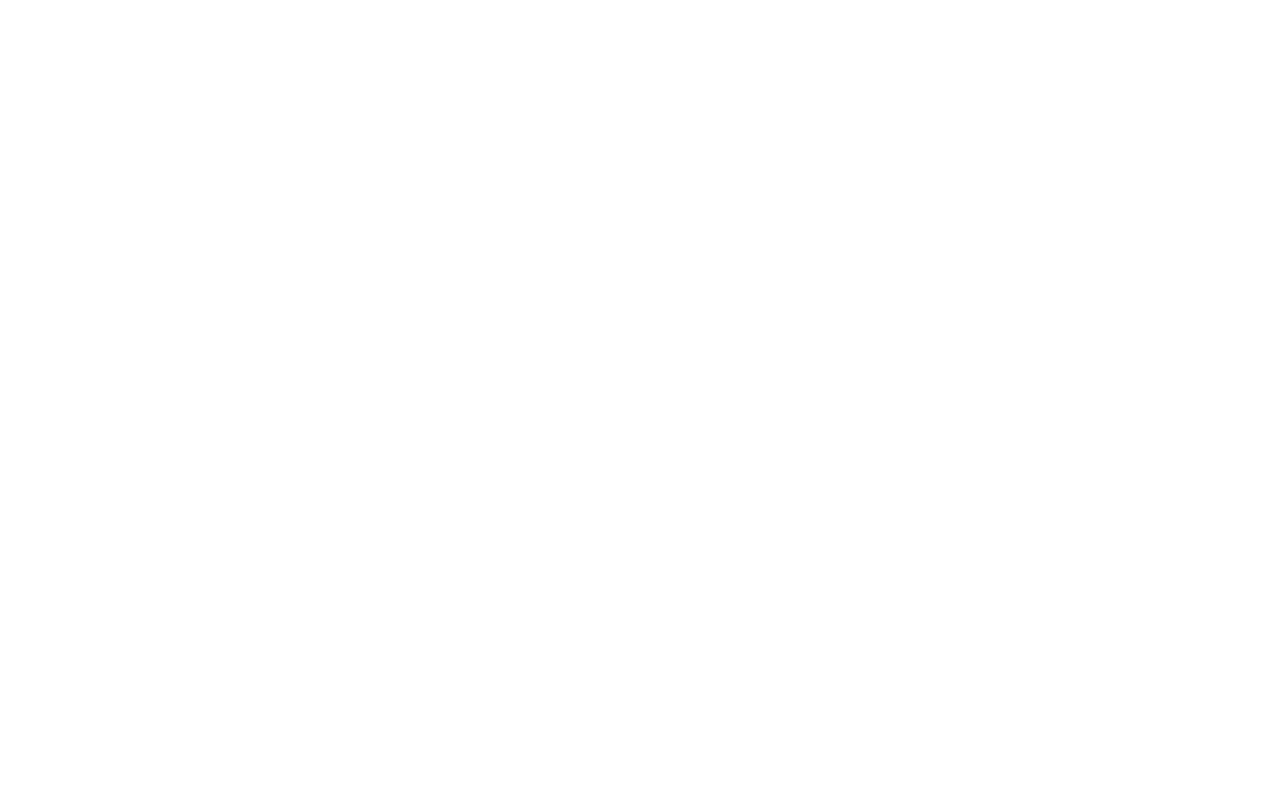
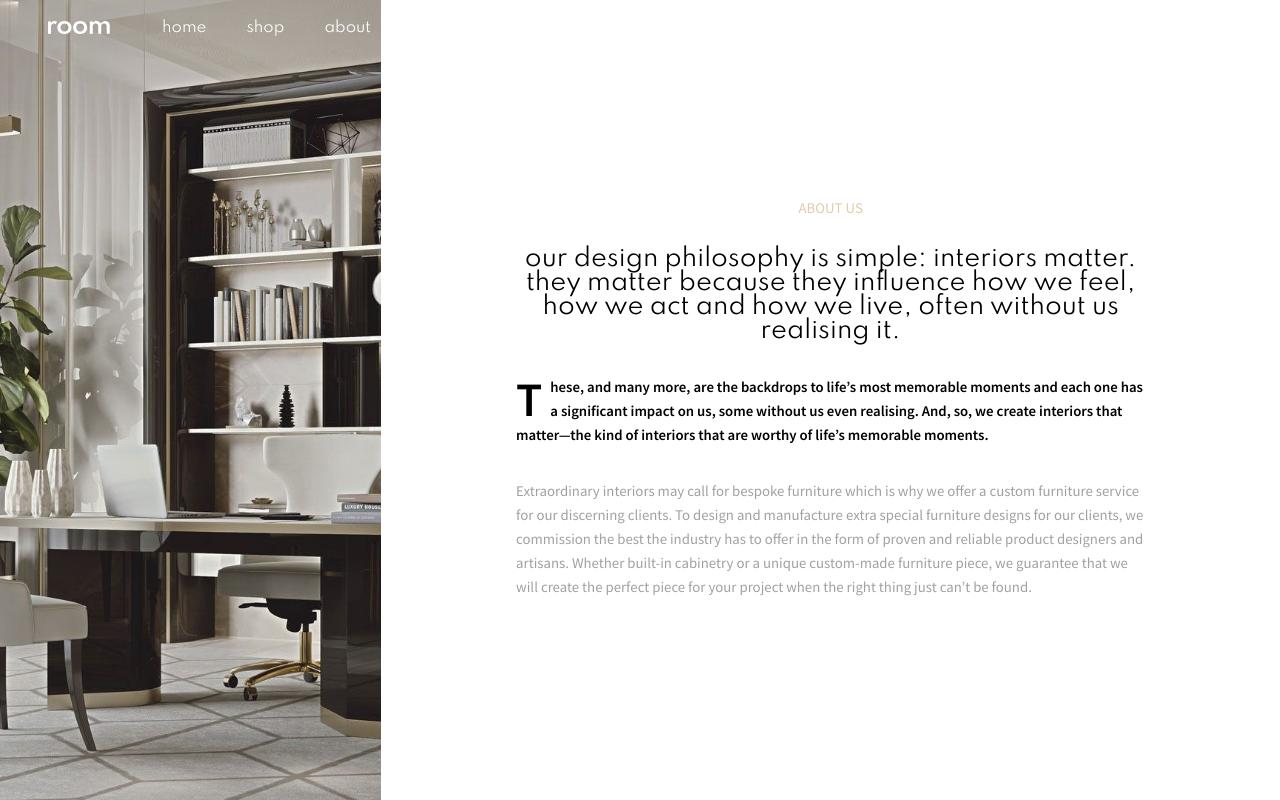
Before and after one commit to Aure-en/room, a React (Create React App) app: page /about in a window 1280 px wide. Built offline with nearby package versions, Linux system fonts and the light colour scheme.

Commit message:
Created and styled the about page

```diff
--- a/src/App.js
+++ b/src/App.js
@@ -1,4 +1,5 @@
 import { BrowserRouter as Router, Switch, Route } from 'react-router-dom';
+import About from './routes/About.js';
 import Home from './routes/Home.js'
 
 function App() {
@@ -7,6 +8,9 @@
       <div className='App'>
         <Switch>
           <Route exact path="/" component={Home} />
+          <Route exact path="/shop" component={Home} />
+          <Route exact path="/about" component={About} />
+          <Route exact path="/contact" component={Home} />
         </Switch>
       </div>
     </Router>
--- a/src/components/Carousel.js
+++ b/src/components/Carousel.js
@@ -14,8 +14,8 @@
 };
 
 const size = `
-width: 100%;
-height: 100%;
+  width: 100%;
+  height: 100%;
 `;
 
 const Container = styled.div`
@@ -52,7 +52,7 @@
   left: 100%;
   bottom: 0;
 
-  @media all and (max-width: 576px) {
+  @media all and (max-width: 1170px) {
     left: initial;
     right: 0;
   }
--- a/src/components/Nav.js
+++ b/src/components/Nav.js
@@ -7,10 +7,13 @@
   z-index: 1;
   padding: 1rem;
   display: grid;
-  width: 100vw;
-  max-width: 100%;
-  grid-template-columns: 1fr auto 1fr;
   align-items: baseline;
+
+  @media all and (max-width: 600px) {
+    grid-template-columns: 1fr auto 1fr;
+    width: 100vw;
+    max-width: 100%;
+  }
 `;
 
 const Button = styled.button`
@@ -19,13 +22,12 @@
   justify-self: start;
   cursor: pointer;
 
-  @media all and (max-width: 576px) {
+  @media all and (max-width: 600px) {
     display: inline-block;
   }
 `;
 
 const Navigation = styled.nav`
-  position: absolute;
   font-family: 'Spartan', sans-serif;
   color: #fff;
   z-index: 2;
@@ -45,7 +47,7 @@
     top: 1rem;
   }
 
-  @media all and (max-width: 576px) {
+  @media all and (max-width: 600px) {
     display: ${(props) => (props.isNavOpen ? 'flex' : 'none')};
     flex-direction: row;
     background: #fff;
@@ -61,7 +63,7 @@
   margin: 0 2rem;
   color: #fff;
 
-  @media all and (max-width: 576px) {
+  @media all and (max-width: 600px) {
     display: none;
   }
 `;
@@ -69,7 +71,7 @@
 const BrandMobile = styled(Brand)`
   display: none;
 
-  @media all and (max-width: 576px) {
+  @media all and (max-width: 600px) {
     display: inline-block;
   }
 `;
@@ -79,7 +81,7 @@
   margin: 0 1.25rem;
   color: #fff;
 
-  @media all and (max-width: 576px) {
+  @media all and (max-width: 600px) {
     color: #000;
   }
 
@@ -93,7 +95,7 @@
     height: 2px;
     background: #fff;
 
-    @media all and (max-width: 576px) {
+    @media all and (max-width: 600px) {
       background: #000;
     }
   }
--- /dev/null
+++ b/src/routes/About.js
@@ -0,0 +1,112 @@
+import React from 'react';
+import styled from 'styled-components';
+import Nav from '../components/Nav';
+
+// Images
+import about_image from '../images/about.jpg';
+
+const colors = {
+  black: 'hsl(0, 0%, 0%)',
+  grey: 'hsl(0, 0%, 63%)',
+  gold: 'hsl(35, 49%, 78%)',
+};
+
+const Container = styled.div`
+  display: flex;
+  height: 100vh;
+  max-width: 100%;
+  max-height: 100%;
+
+  @media all and (max-width: 576px) {
+    flex-direction: column;
+  }
+`;
+
+const Center = styled.div`
+  display: flex;
+  align-items: center;
+  justify-content: center;
+  padding: 3rem 0;
+`;
+
+const Title = styled.div`
+  text-transform: uppercase;
+  text-align: center;
+  color: ${colors.gold};
+`;
+
+const Content = styled.section`
+  max-width: 70%;
+`;
+
+const Heading = styled.div`
+  font-family: 'Spartan', sans-serif;
+  text-transform: lowercase;
+  font-size: 1.5rem;
+  text-align: center;
+  margin: 2rem 0;
+`;
+
+const TextDropCap = styled.p`
+  margin: 2rem 0;
+  font-weight: 600;
+  line-height: 1.5rem;
+
+  &:first-letter {
+    float: left;
+    font-size: 3rem;
+    line-height: 1;
+    margin-right: 0.5rem;
+  }
+`;
+
+const Text = styled.p`
+  line-height: 1.5rem;
+  color: ${colors.grey};
+`;
+
+const Image = styled.img`
+  width: 100%;
+  min-width: 0;
+  object-fit: cover;
+`;
+
+function About() {
+  return (
+    <Container>
+      <Nav />
+      <Image src={about_image} alt='Furnitures' />
+      <Center>
+        <Content>
+          <Title>About Us</Title>
+
+          <Heading>
+            Our design philosophy is simple: interiors matter. They matter
+            because they influence how we feel, how we act and how we live,
+            often without us realising it.
+          </Heading>
+
+          <TextDropCap>
+            These, and many more, are the backdrops to life’s most memorable
+            moments and each one has a significant impact on us, some without us
+            even realising. And, so, we create interiors that matter—the kind of
+            interiors that are worthy of life’s memorable moments.
+          </TextDropCap>
+
+          <Text>
+            Extraordinary interiors may call for bespoke furniture which is why
+            we offer a custom furniture service for our discerning clients. To
+            design and manufacture extra special furniture designs for our
+            clients, we commission the best the industry has to offer in the
+            form of proven and reliable product designers and artisans. Whether
+            built-in cabinetry or a unique custom-made furniture piece, we
+            guarantee that we will create the perfect piece for your project
+            when the right thing just can’t be found.
+          </Text>
+        </Content>
+      </Center>
+    </Container>
+  );
+}
+
+export default About;
--- a/src/routes/Home.js
+++ b/src/routes/Home.js
@@ -10,11 +10,18 @@
 const colors = {
   black: 'hsl(0, 0%, 0%)',
   grey: 'hsl(0, 0%, 63%)',
-  darkGrey: 'hsl(0, 0%, 27%)',
 }
+
+const Container = styled.div`
+  height: 100vh;
+  display: flex;
+  flex-direction: column;
+  overflow: hidden;
+`;
 
 const Row = styled.div`
   display: flex;
+  flex: 1;
 
   @media all and (max-width: 576px) {
     flex-direction: column;
@@ -36,14 +43,7 @@
 
 const Card = styled.div`
   max-width: 70%;
-  min-width: 450px;
   padding: 2rem;
-
-  @media all and (max-width: 576px) {
-    min-width: 0;
-    padding: 1rem;
-  }
-
 `;
 
 const Text = styled.p`
@@ -59,7 +59,7 @@
 
 function Home() {
   return (
-    <>
+    <Container>
       <Nav />
       <Carousel />
 
@@ -80,7 +80,7 @@
         </Center>
         <Image src={about_light} alt='White chair' />
       </Row>
-    </>
+    </Container>
   );
 }
 
--- a/src/styles.css
+++ b/src/styles.css
@@ -48,24 +48,9 @@
 	box-sizing: border-box;
 }
 
-body,
-#root,
-.App {
-	width: 100vw;
-	height: 100vh;
-	max-width: 100%;
-	max-height: 100%;
+body {
 	font-family: 'Source Sans Pro', sans-serif;
 	font-size: 0.925rem;
-}
-
-.App {
-	display: flex;
-	flex-direction: column;
-}
-
-.App > * {
-	flex: 1;
 }
 
 button {
@@ -82,10 +67,6 @@
 	text-decoration: none;
 }
 
-.notransition {
-  transition-duration: 0s;
-}
-
 .active {
 	opacity: 0;
 	transform: translateY(2.5%);
```
Also changed, not shown: src/images/about.jpg (added), 1 other file (tests, documents, lock files or other folders).
